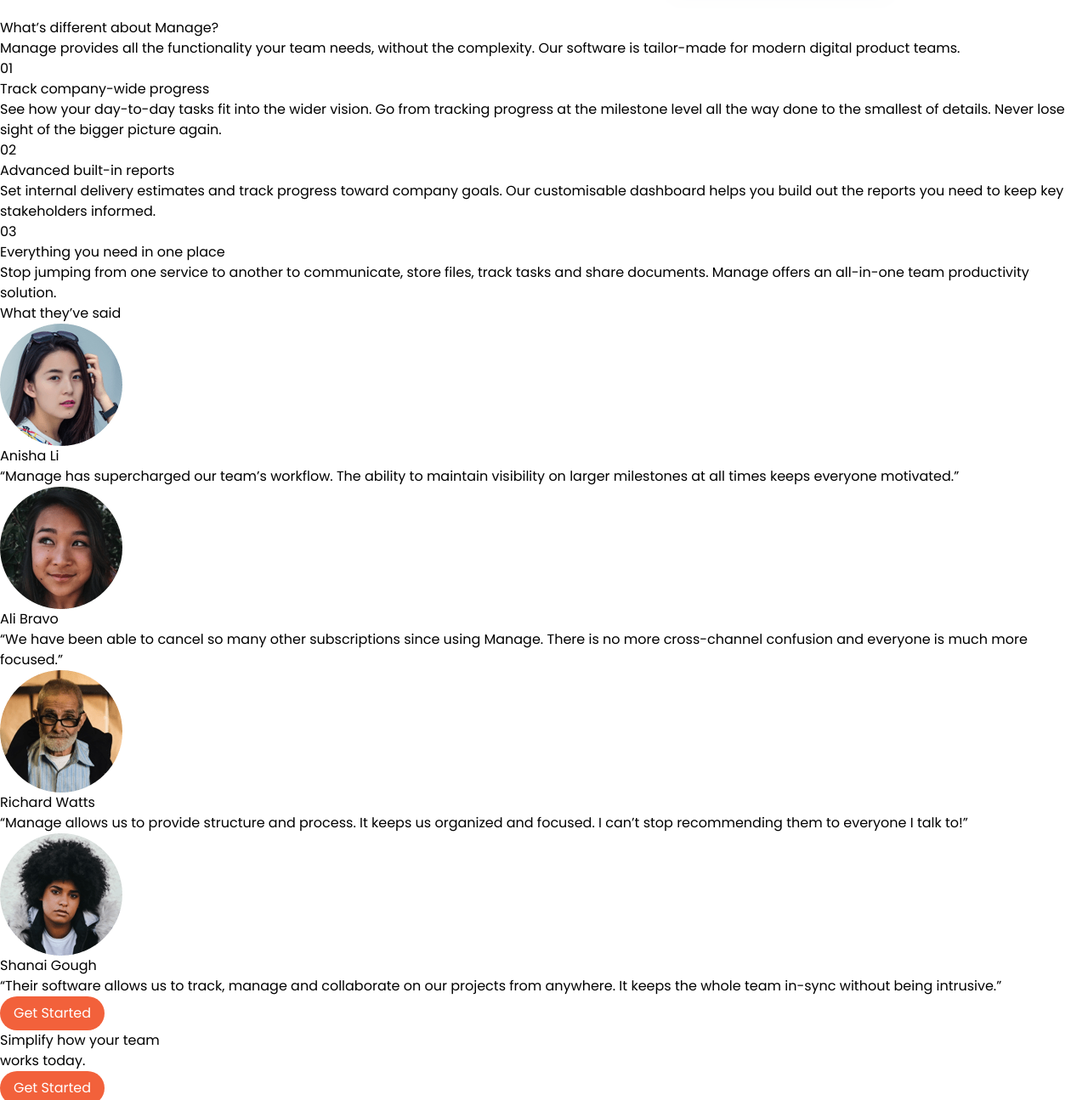
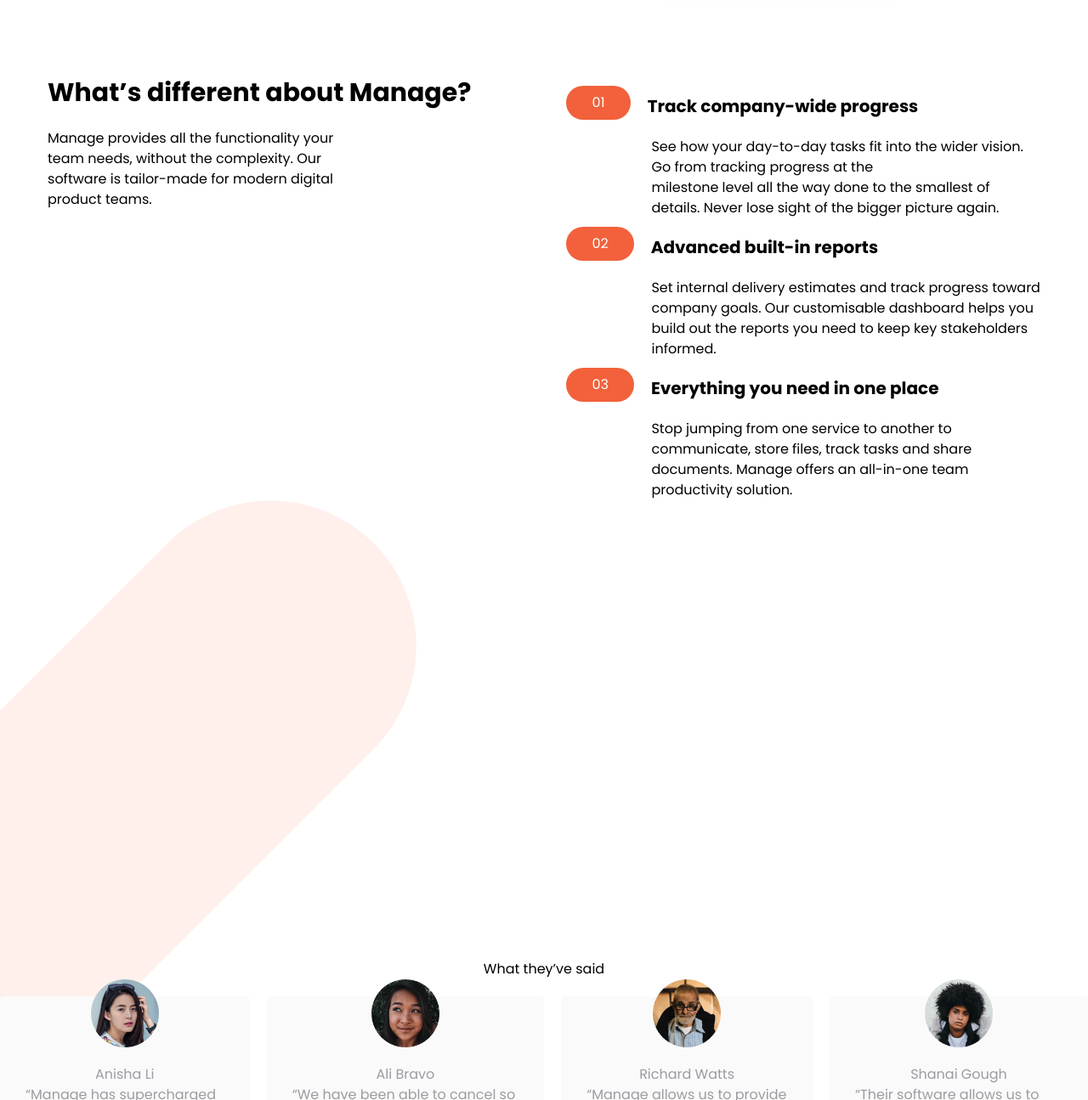
Before and after one commit to Amajuoyichidera/manage, a plain HTML site: page index.html in a window 1280 px wide. Shown: the part 624-1919 px from the top of the page at 85% size. Drawn offline with nearby package versions, Linux system fonts and the light colour scheme.

Commit message:
first version

```diff
--- a/index.html
+++ b/index.html
@@ -4,7 +4,7 @@
     <meta http-equiv="X-UA-Compatible" content="IE=edge" />
     <meta name="viewport" content="width=device-width, initial-scale=1.0" />
     <link rel="stylesheet" href="styles.css" />
-    <title>Navigation bar</title>
+    <title>Manage landing page</title>
     <script src="https://cdn.tailwindcss.com"></script>
   </head>
   <body>
@@ -19,7 +19,7 @@
           <li><a href="#">Community</a></li>
         </ul>
       </nav>
-      <button class="get rounded-3xl p-2 pl-4 pr-4">Get started</button>
+      <button class="get btn1 rounded-3xl p-2 pl-4 pr-4">Get started</button>
       <div id="hamburger-icon" onclick="toggleMobileMenu(this)">
         <div class="bar1"></div>
         <div class="bar2"></div>
@@ -30,104 +30,121 @@
           <li><a href="#">About</a></li>
           <li id="login"><a href="#" >Login</a></li>
           <li id="signup"><a href="#">Signup</a></li>
-          <button>Get started</button>
+          <button class="get simp rounded-3xl p-2 pl-4 pr-4">Get started</button>
         </ul>
       </div>
     </header>
 
     <section class="sec1">
       <section class="sec2">
-        <h1 class="text-5xl font-bold pb-5">Bring everyone <br> together to build <br> better products.</h1>
+        <h1 class="text-5xl font-bold pb-6">Bring everyone <br> together to build <br> better products.</h1>
         <p>Manage makes it simple for software teams <br> to plan day-to-day tasks while keeping the <br> larger team goals in view.</p>
-        <button class="get rounded-3xl p-2 pl-4 pr-4 mt-3 ">Get Started</button>
+        <button class="get rounded-3xl p-2 pl-4 pr-4 mt-6 ">Get Started</button>
       </section>
-      <section>
+      <section class="sec3">
         <img src="/images/illustration-intro.svg" alt="">
       </section>
     </section>
 
+    <section class="sec4">
       <section>
-      <section>
-        <h2>What’s different about Manage?</h2>
-        <p> Manage provides all the functionality your team needs, without
-          the complexity. Our software is tailor-made for modern digital
+        <h2 class="text-3xl font-bold pb-6">What’s different about Manage?</h2>
+        <p> Manage provides all the functionality your <br> team needs, without
+          the complexity. Our <br> software is tailor-made for modern digital <br>
           product teams.</p>
       </section>
       <section>
-        <section>
-            <button>01</button>
-            <section>
-              <h5>Track company-wide progress</h5>
-              <p> See how your day-to-day tasks fit into the wider vision. Go from
-                tracking progress at the milestone level all the way done to the
-                smallest of details. Never lose sight of the bigger picture again.
+        <section >
+          <section class="one">
+            <button class="btn">01</button>
+            <h5 class="text-xl font-bold">Track company-wide progress</h5>
+          </section>
+            <section class="two">
+              <p> See how your day-to-day tasks fit into the wider vision. <br> Go from
+                tracking progress at the <br> milestone level all the way done to the
+                smallest of <br> details. Never lose sight of the bigger picture again.
               </p>
             </section>
         </section>
 
         <section>
-          <button>02</button>
-          <section>
-            <h5>Advanced built-in reports</h5>
-            <p>  Set internal delivery estimates and track progress toward company
-              goals. Our customisable dashboard helps you build out the reports
-              you need to keep key stakeholders informed.
+          <section  class="one">
+            <button class="btn">02</button>
+            <h5 class="text-xl font-bold">Advanced built-in reports</h5>
+          </section>
+          <section class="two">
+            <p>  Set internal delivery estimates and track progress toward <br> company
+              goals. Our customisable dashboard helps you <br> build out the reports
+              you need to keep key stakeholders <br> informed.
             </p>
           </section>
       </section>
 
       <section>
-        <button>03</button>
-        <section>
-          <h5>Everything you need in one place</h5>
-          <p>  Stop jumping from one service to another to communicate, store files,
-            track tasks and share documents. Manage offers an all-in-one team
+        <section class="one">
+          <button class="btn">03</button>
+          <h5 class="text-xl font-bold">Everything you need in one place</h5>
+        </section>
+        <section class="two">
+          <p>  Stop jumping from one service to another to <br> communicate, store files,
+            track tasks and share <br> documents. Manage offers an all-in-one team <br>
             productivity solution.
           </p>
         </section>
     </section>
     </section>
     </section>
+    <section class="bg">
+      <img src="/images/bg-tablet-pattern.svg" alt="">
+    </section>
 
 
     <section>
-      <h2> What they’ve said</h2>
-      <section>
-        <section>
+      <h2 class="what pb-5"> What they’ve said</h2>
+      <section class="sec5">
+        <section class="con">
+          <section class="sec6">
             <img src="/images/avatar-anisha.png" alt="">
           <h5>Anisha Li</h5>
+          </section>
           <p>
             “Manage has supercharged our team’s workflow. The ability to maintain
             visibility on larger milestones at all times keeps everyone motivated.”</p>
         </section>
-        <section>
+        <section class="con">
+          <section class="sec6">
             <img src="/images/avatar-ali.png" alt="">
           <h5>Ali Bravo</h5>
+          </section>
           <p> “We have been able to cancel so many other subscriptions since using
             Manage. There is no more cross-channel confusion and everyone is much
             more focused.”</p>
         </section>
-        <section>
+        <section class="con">
+          <section class="sec6">
             <img src="/images/avatar-richard.png" alt="">
             <h5>Richard Watts</h5>
+          </section>
           <p>
             “Manage allows us to provide structure and process. It keeps us organized
             and focused. I can’t stop recommending them to everyone I talk to!”</p>
         </section>
-        <section>
+        <section class="con">
+          <section class="sec6">
             <img src="/images/avatar-shanai.png" alt="">
           <h5>Shanai Gough</h5>
+          </section>
           <p> “Their software allows us to track, manage and collaborate on our projects
             from anywhere. It keeps the whole team in-sync without being intrusive.”</p>
         </section>
-        <button class="get rounded-3xl p-2 pl-4 pr-4">Get Started</button>
       </section>
+      <button class="what get rounded-3xl p-2 pl-4 pr-4">Get Started</button>
     </section>
 
-    <section>
+    <section class="sec7">
       <h2>Simplify how your team <br> works today.
       </h2>
-      <button class="get rounded-3xl p-2 pl-4 pr-4"> Get Started</button>
+      <button class="simp rounded-3xl p-2 pl-4 pr-4"> Get Started</button>
     </section>
 
 
@@ -142,20 +159,20 @@
           <img src="/images/icon-instagram.svg" alt="">
         </figure>
       </section>
-      <section>
+      <section class="home">
         <p>Home</p>
         <p>Pricing</p>
         <p>Products</p>
         <p>About Us</p>
       </section>
-      <section>
+      <section class="home">
         <p>Careers</p>
         <p>Community</p>
         <p>Privacy Policy</p>
       </section>
-      <section>
-        <input type="text" name="" placeholder="Updates in your inbox ..." id="">
-        <button>Go</button>
+      <section class="go">
+        <input class="rounded-3xl p-4" type="text" name="" placeholder="Updates in your inbox ..." id="">
+        <button class="btn">Go</button>
       </section>
     </footer>
 
--- a/styles.css
+++ b/styles.css
@@ -47,7 +47,7 @@ ul li:hover {
 #hamburger-icon div {
   width: 35px;
   height: 3px;
-  background-color: yellow;
+  background-color: #242D52;
   margin: 6px 0;
   transition: 0.4s;
 }
@@ -78,7 +78,7 @@ ul li:hover {
   position: absolute;
   top: 50px;
   left: 0;
-  height: calc(100vh - 50px);
+  height: 40vh;
   width: 100%;
 }
 
@@ -96,11 +96,121 @@ ul li:hover {
   padding-top: 100px;
 }
 
+/* .sec3 {
+  background: url(/images/bg-tablet-pattern.svg);
+} */
+
+.sec4 {
+  display: flex;
+  justify-content: space-around;
+  padding-top: 70px;
+}
+
 .get {
   background-color:#F2613B;
   color: white;
-  box-shadow: -18px 39px 11px -23px rgba(254,204,197,1);
+  box-shadow: 9px 17px 7px -4px rgba(254,204,197,1);
+ }
+
+ .simp {
+  background-color: white;
+  color: #F2613B;
+  box-shadow: 9px 17px 7px -4px rgba(254,204,197,1);
+ }
+
+ .bg img {
+  height: 80vh;
+  /* position: absolute; */
+  margin-left: -150px;
+  margin-bottom: -100px;
+ }
+
+.one {
+  display: flex;
+  gap: 20px;
+  padding-top: 20px;
+  padding-bottom: 20px;
 }
+
+.btn {
+  background-color:#F2613B;
+  color: white;
+  border-radius: 30px;
+  padding: 8px;
+  margin-top: -10px;
+  padding-right: 30px;
+  padding-left: 30px;
+}
+
+.two {
+  margin-left: 100px;
+}
+
+.sec5 {
+  display: flex;
+  gap: 20px;
+}
+
+.sec5 img {
+  height: 10vh;
+}
+
+.sec6 {
+  display: flex;
+  justify-content: center;
+  align-items: center;
+  flex-direction: column;
+}
+
+.sec6 img {
+  margin-bottom: 20px;
+  margin-top: -50px;
+}
+
+.con {
+  background-color: #FAFAFA;
+  color: #9B9CA2;
+  padding: 30px;
+  border-radius: 5px;
+}
+
+.what {
+  /* text-align: center; */
+  display: flex;
+  justify-content: center;
+  align-items: center;
+}
+
+.sec7 {
+  display: flex;
+  justify-content: space-around;
+  height: 30vh;
+  background-color: #F3613C;
+  margin-top: 150px;
+  color: white;
+}
+
+footer {
+  display: flex;
+  justify-content: space-around;
+  padding-top: 50px;
+  background-color: #1E1E26;
+  color: white;
+  padding-bottom: 60px;
+}
+
+figure {
+  display: flex;
+  gap: 10px;
+  padding-top: 70px;
+}
+
+.home {
+  display: flex;
+  gap: 15px;
+  flex-direction: column;
+}
+
 
 @media only screen and (max-width: 600px) {
   header nav {
@@ -112,6 +222,33 @@ ul li:hover {
   }
 
   ul {
-    background-color: blue;
+    background-color: #F2613B;
+  }
+
+  .btn1 {
+    display: none;
+  }
+
+  .sec1 {
+    flex-direction: column-reverse;
+  }
+  .sec4 {
+    flex-direction: column;
+    background-color: #FFF0EC;
+  }
+
+  .bg {
+    display: none;
+  }
+
+  .sec7 {
+    flex-direction: column;
+  }
+  .go {
+    flex-direction: column;
+    display: flex;
+  }
+  .home {
+    flex-direction: column;
   }
 }
```
Also changed, not shown: in.html (+1 -1 lines). Lines whose indentation alone changed are shown as unchanged.
